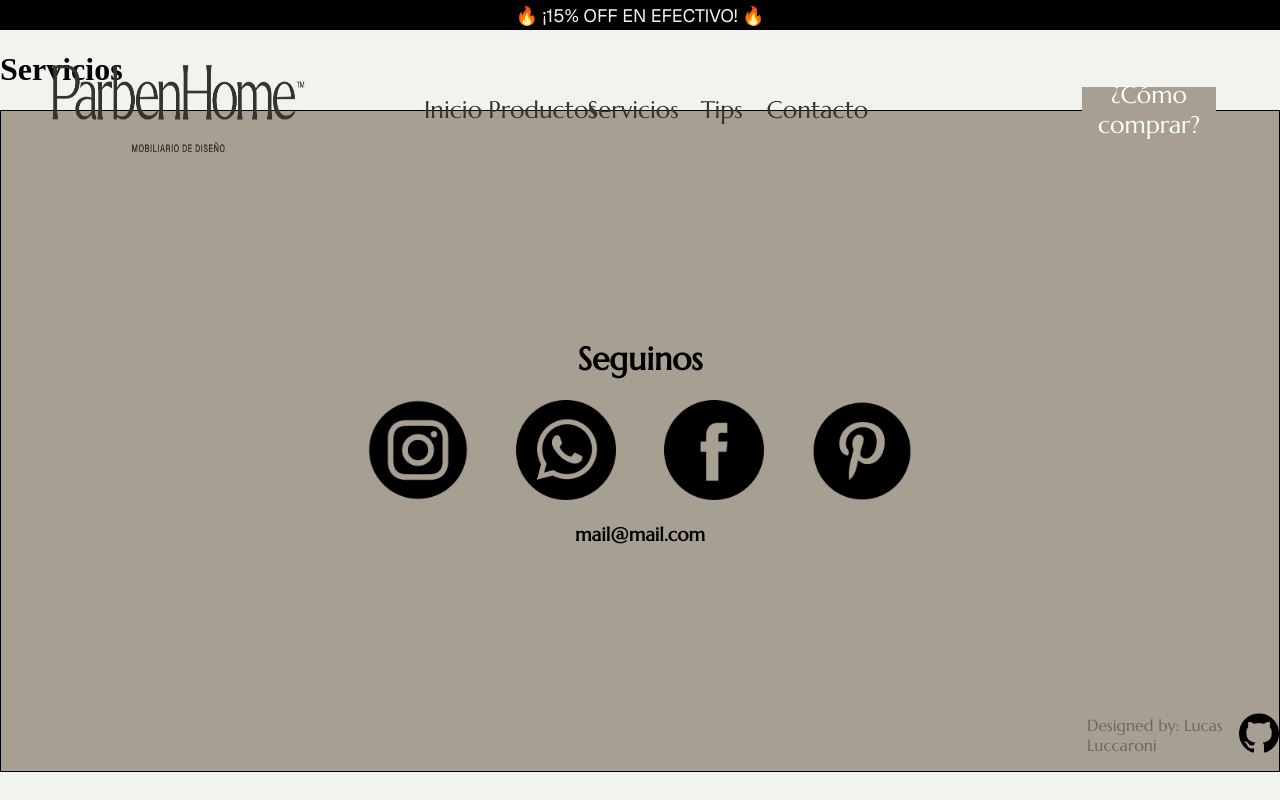
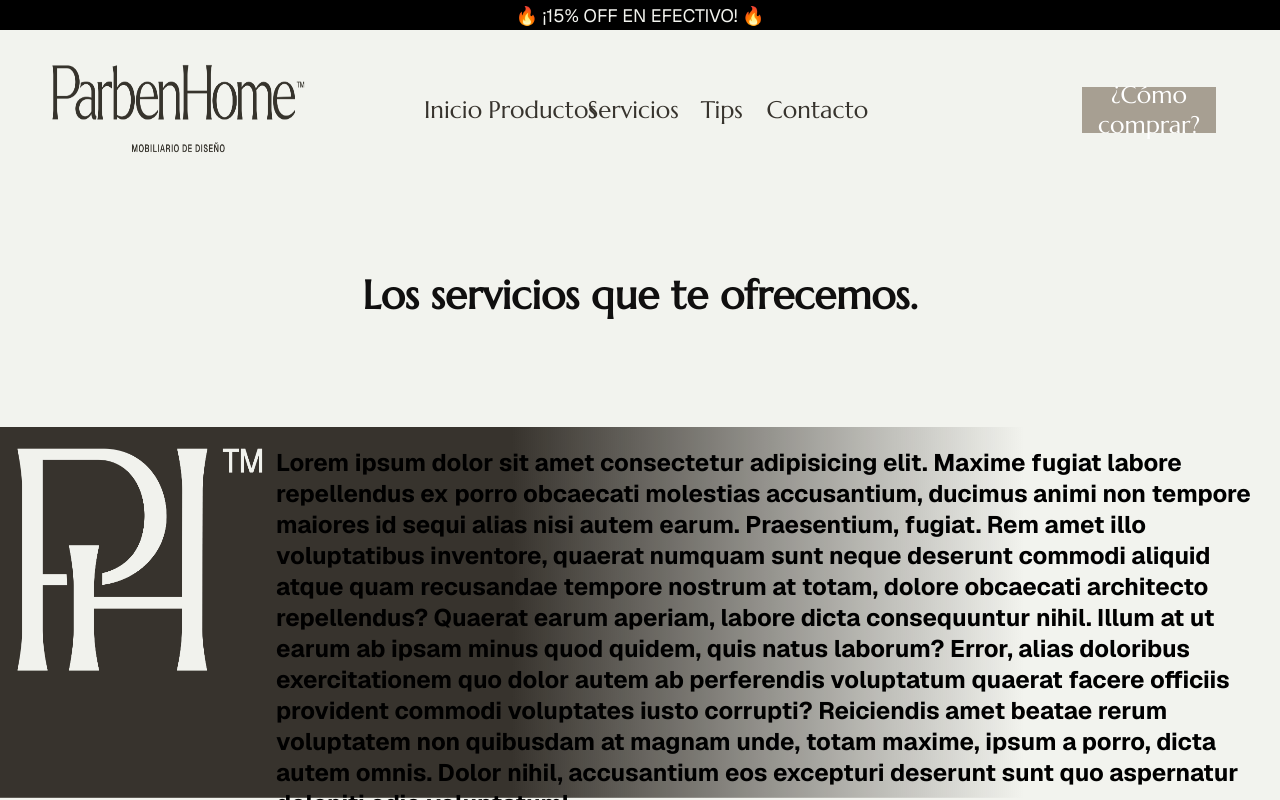
Before and after one commit to lucasluccaroni/parben-home, a React (Vite) app: page /servicios in a window 1280 px wide. Built offline with nearby package versions, Linux system fonts and the light colour scheme.

Commit message:
armando ruta Servicios, defino 3 estilos de contenedores -  a confirmar eleccion

```diff
--- a/src/App.jsx
+++ b/src/App.jsx
@@ -10,6 +10,7 @@ import "./App.css"
 
 import { BrowserRouter, Routes, Route } from "react-router-dom"
 import ProductsCategoryContainer from './components/ProductsCategoryContainer/ProductsCategoryContainer'
+import ServicesContainer from './ServicesContainer/ServicesContainer'
 
 function App() {
 
@@ -22,7 +23,7 @@ function App() {
           <Route path='/' element={<HomeContainer />} />
           <Route path="/productos" element={<ProductsCategoryContainer variantValidation={true} />} />
           <Route path='/detalle/:productId' element={<ItemDetailContainer />} />
-          <Route path='/servicios' element={<h1>Servicios</h1>} />
+          <Route path='/servicios' element={<ServicesContainer/>} />
           <Route path='/tips' element={<h1>Tips</h1>} />
           <Route path='/contacto' element={<h1>Contacto</h1>} />
           <Route path='/como-comprar' element={<h1>Como comprar</h1>} />
--- /dev/null
+++ b/src/ServicesContainer/ServicesContainer.jsx
@@ -0,0 +1,23 @@
+import { useEffect } from "react"
+import Services from "../components/Services/Services"
+import css from "./ServicesContainer.module.css"
+
+
+const ServicesContainer = () => {
+    useEffect(() => {
+        document.title = "Parben Home | Servicios"
+        window.scrollTo({ top: 0, behavior: "instant" })
+    }, [])
+
+    return (
+        <div className={css.container}>
+            <h1 className={css.subTitulo} >Los servicios que te ofrecemos.</h1>
+            <Services variant={0} imagen={3}  />
+            <Services variant={1} imagen={3} reverse={true} />
+            <Services variant={2} imagen={3} />
+
+        </div>
+    )
+}
+
+export default ServicesContainer
--- /dev/null
+++ b/src/ServicesContainer/ServicesContainer.module.css
@@ -0,0 +1,15 @@
+.container{
+    margin-top: 30vh;
+    /* border: solid orange 4px; */
+    display: flex;
+    flex-direction: column;
+    align-items: center;
+    justify-content: center;
+    font-family: "Marcellus", serif;
+}
+
+.subTitulo {
+    font-size: 40px;
+    color: #100F0F;
+    margin-top: 0;
+}
--- a/src/components/ProductCategory/ProductCategory.jsx
+++ b/src/components/ProductCategory/ProductCategory.jsx
@@ -1,9 +1,14 @@
 import { Link } from "react-router-dom"
 import styles from "./ProductCategory.module.css"
 import variantStyles from "./ProductCategoryVariant.module.css"
+import { useEffect, useState } from "react"
 
 const ProductCategory = ({ path, pathName, img, variantValidation }) => {
-    const css = variantValidation ? variantStyles : styles
+    const [css, setCss] = useState(styles)
+
+    useEffect(() => {
+        setCss(variantValidation ? variantStyles : styles)
+    }, [variantValidation])
 
     return (
         <Link style={{ backgroundImage: `url(${img})` }} className={css.links} to={`${path}`} > {pathName} </Link>
--- a/src/components/ProductsCategoryContainer/ProductsCategoryContainer.jsx
+++ b/src/components/ProductsCategoryContainer/ProductsCategoryContainer.jsx
@@ -2,19 +2,17 @@ import styles from "./ProductsCategoryContainer.module.css"
 import variantStyles from "./ProductsCategoryContainerVariant.module.css"
 import ProductCategoryList from "../ProductsCategoryList/ProductsCategoryList"
 import { useEffect, useState } from "react"
-import { scrollToTop } from "../../scrollToTop"
 
 const ProductsCategoryContainer = ({ variantValidation }) => {
-    const [variant, setVariant] = useState(variantValidation)
+    const [css, setCss] = useState(styles)
 
-    const css = variant ? variantStyles : styles
+    // const css = variant ? variantStyles : styles
 
     useEffect(() => {
         document.title = "Parben Home | Productos"
-        // window.scrollTo({top: 0, behavior: "smooth"})
-        // scrollToTop()
+        setCss(variantValidation ? variantStyles : styles)
 
-    }, [variant])
+    }, [variantValidation])
 
 
 
--- a/src/components/ProductsCategoryList/ProductsCategoryList.jsx
+++ b/src/components/ProductsCategoryList/ProductsCategoryList.jsx
@@ -1,10 +1,15 @@
+import { useState, useEffect } from "react"
 import styles from "./ProductsCategoryList.module.css"
 import variantStyles from "./ProductsCategoryListVariant.module.css"
 import ProductCategory from "../ProductCategory/ProductCategory"
 
 const ProductCategoryList = ({ paths, variantValidation }) => {
+    const [css, setCss] = useState(styles)
 
-    const css = variantValidation ? variantStyles : styles
+    useEffect(() => {
+        setCss(variantValidation ? variantStyles : styles)
+
+    }, [variantValidation])
 
     return (
         <div className={css.listContainer} key={paths.key}>
--- /dev/null
+++ b/src/components/Services/Services.jsx
@@ -0,0 +1,49 @@
+import { useEffect, useState } from "react"
+import styles from "./Services.module.css"
+import variantStyles1 from "./ServicesVariant1.module.css"
+import variantStyles2 from "./ServicesVariant2.module.css"
+
+
+
+const Services = ({ variant, reverse, imagen }) => {
+    const [css, setCss] = useState(styles)
+    const [image, setImage] = useState("")
+
+    useEffect(() => {
+        if (variant === 1) {
+            setCss(variantStyles1)
+            // setImage("/images/logo-navegador.png")
+        } else if (variant === 2) {
+            setCss(variantStyles2)
+            // setImage("/images/logo-navegador2.png")
+        } else {
+            setCss(styles)
+            // setImage("/images/logo-navegador3.png")
+        }
+
+        if (imagen === 1) {
+            setImage("/images/logo-navegador.png")
+        } else if (imagen === 2) {
+            setImage("/images/logo-navegador2.png")
+        } else if (imagen === 3) {
+            setImage("/images/logo-navegador3.png")
+        }
+
+
+
+    }, [variant, image])
+
+
+    return (
+        <div className={`${css.container} ${reverse ? css.reverse : ""}`}>
+            <img className={css.img} src={image} alt="Logo" />
+
+            <h2 className={css.text}> Lorem ipsum dolor sit amet consectetur adipisicing elit. Maxime fugiat labore repellendus ex porro obcaecati molestias accusantium, ducimus animi non tempore maiores id sequi alias nisi autem earum. Praesentium, fugiat.
+                Rem amet illo voluptatibus inventore, quaerat numquam sunt neque deserunt commodi aliquid atque quam recusandae tempore nostrum at totam, dolore obcaecati architecto repellendus? Quaerat earum aperiam, labore dicta consequuntur nihil.
+                Illum at ut earum ab ipsam minus quod quidem, quis natus laborum? Error, alias doloribus exercitationem quo dolor autem ab perferendis voluptatum quaerat facere officiis provident commodi voluptates iusto corrupti?
+                Reiciendis amet beatae rerum voluptatem non quibusdam at magnam unde, totam maxime, ipsum a porro, dicta autem omnis. Dolor nihil, accusantium eos excepturi deserunt sunt quo aspernatur deleniti odio voluptatum!</h2>
+        </div>
+    )
+}
+
+export default Services
--- /dev/null
+++ b/src/components/Services/Services.module.css
@@ -0,0 +1,24 @@
+.container {
+    margin-top: 10vh;
+    display: flex;
+    /* border: solid red; */
+    width: 100vw;
+    background: rgb(2,0,36);
+    background: linear-gradient(90deg, #37332D 50%, rgba(0,0,0,0) 100%);
+    background-size: 80% 90%;
+    background-repeat: no-repeat;
+    background-position: 0% 0%;
+}
+
+.img {
+    width: 20vw;
+    height: 30vh;
+    padding: 10px;
+}
+
+.text {
+    /* border: solid salmon; */
+    padding-right: 1vw;
+    font-family: "Geist", serif;
+
+}
--- /dev/null
+++ b/src/components/Services/ServicesVariant1.module.css
@@ -0,0 +1,29 @@
+.container {
+    margin-top: 10vh;
+    display: flex;
+    /* border: solid blue; */
+    width: 100vw;
+    /* Altura del contenedor */
+    background: linear-gradient(to left, #A79F92 100%, brown 10%);
+    background-size: 80% 90%;
+    /* Ajusta el alto del fondo al 80% del contenedor */
+    background-repeat: no-repeat;
+    background-position: 100% 0%;
+    /* Evita que el fondo se repita */
+}
+
+.img {
+    width: 20vw;
+    height: 30vh;
+    padding: 10px;
+}
+
+.reverse {
+    flex-direction: row-reverse;
+}
+
+.text {
+    /* border: solid salmon; */
+    padding-left: 1vw;
+    font-family: "Geist", serif;
+}
--- /dev/null
+++ b/src/components/Services/ServicesVariant2.module.css
@@ -0,0 +1,29 @@
+.container {
+    margin-top: 10vh;
+    display: flex;
+    /* border: solid rgb(255, 234, 0); */
+    width: 100vw;
+    /* Altura del contenedor */
+    background: linear-gradient(to right,
+            /* Dirección del degradado */
+            #A79F92 90%,
+            /* Color celeste hasta el 70% del ancho */
+            #100F0F 10%
+            /* Transparente para el resto */
+        );
+    background-size: 80% 90%; /* Ajusta el alto del fondo al 80% del contenedor */
+    background-repeat: no-repeat; /* Evita que el fondo se repita */
+    background-position: 0% 0%;
+}
+
+.img {
+    width: 20vw;
+    height: 30vh;
+    padding: 10px;
+}
+
+.text{
+    /* border: solid salmon; */
+    padding-right: 1vw;
+    font-family: "Geist", serif;
+}
```
